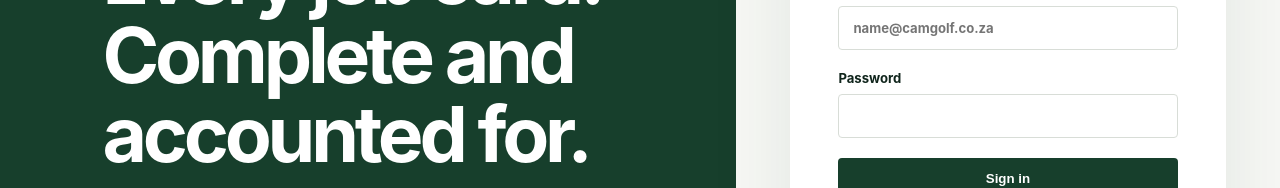
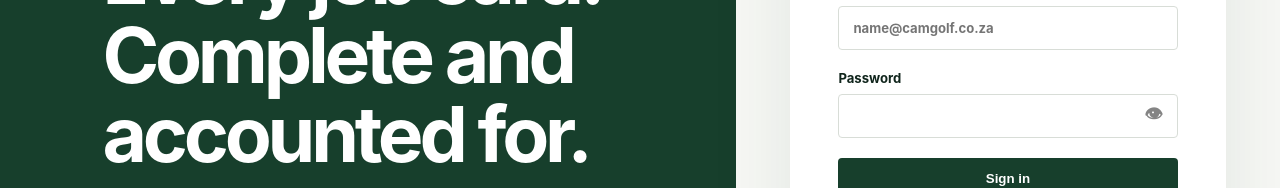
Before and after one commit to dmountfort/camgolf-jobtracker, a Next.js app: page / in a window 1280 px wide. Shown: the part 347-535 px from the top of the page. Built offline with nearby package versions, Linux system fonts and the light colour scheme; no server answers.

Commit message:
Add password visibility toggle

```diff
--- a/app/extras.css
+++ b/app/extras.css
@@ -1 +1,2 @@
 .nav-signout{margin-top:auto;background:transparent;border:1px solid #ffffff44;color:#d9e4dc}.notice{background:#fff;border:1px solid var(--line);padding:18px;margin:16px 0;color:var(--muted)}.notice.error{border-color:#dca8a0;color:#92392c;background:#fff8f6}.empty-table{padding:38px;text-align:center;color:var(--muted)}button:disabled{opacity:.45;cursor:not-allowed}
+.password-field{position:relative;display:block}.password-field input{width:100%;padding-right:48px}.password-toggle{position:absolute;right:5px;top:50%;transform:translateY(-50%);width:38px;height:38px;padding:0;border:0;background:transparent;color:var(--ink);font-size:18px;filter:grayscale(1);opacity:.55}.password-toggle:hover,.password-toggle:focus-visible,.password-toggle.visible{opacity:1;background:#edf1ed;outline:0}.password-toggle:focus-visible{box-shadow:0 0 0 2px var(--lime)}
--- a/app/page.tsx
+++ b/app/page.tsx
@@ -7,6 +7,7 @@ export default function SignIn() {
   const [password, setPassword] = useState("");
   const [message, setMessage] = useState("");
   const [settingPassword,setSettingPassword]=useState(false);
+  const [showPassword,setShowPassword]=useState(false);
   useEffect(()=>{const supabase=createClient();const check=async()=>{const {data:{session}}=await supabase.auth.getSession();if(session&&(/type=(invite|recovery)/.test(window.location.hash)||window.location.search.includes("code=")))setSettingPassword(true)};check();const {data}=supabase.auth.onAuthStateChange((event)=>{if(event==="PASSWORD_RECOVERY"||event==="SIGNED_IN"&&/type=invite/.test(window.location.hash))setSettingPassword(true)});return()=>data.subscription.unsubscribe()},[]);
   async function submit(e: FormEvent) {
     e.preventDefault(); setMessage("Signing in…");
@@ -17,7 +18,7 @@ export default function SignIn() {
   return <main className="login-shell">
     <section className="brand-panel"><div className="brand-mark">CG</div><p>CAM GOLF</p><h1>Every job card.<br/>Complete and accounted for.</h1><p className="muted">Offline field capture, admin review and client-ready EZGO reports.</p></section>
     <section className="login-card"><p className="eyebrow">STAFF ACCESS</p><h2>{settingPassword?"Create your password":"Welcome back"}</h2><p className="muted">{settingPassword?"Choose a secure password for your CAM Golf account.":"Sign in with your CAM Golf account."}</p>
-      {settingPassword?<form onSubmit={setNewPassword}><label>New password<input type="password" required minLength={8} value={password} onChange={e=>setPassword(e.target.value)}/></label><button>Save password</button><p className="form-message">{message}</p></form>:<form onSubmit={submit}><label>Email<input type="email" required value={email} onChange={e=>setEmail(e.target.value)} placeholder="name@camgolf.co.za"/></label><label>Password<input type="password" required value={password} onChange={e=>setPassword(e.target.value)}/></label><button>Sign in</button><p className="form-message">{message}</p></form>}
+      {settingPassword?<form onSubmit={setNewPassword}><label>New password<span className="password-field"><input type={showPassword?"text":"password"} required minLength={8} value={password} onChange={e=>setPassword(e.target.value)}/><button type="button" className={`password-toggle ${showPassword?"visible":""}`} onClick={()=>setShowPassword(value=>!value)} aria-label={showPassword?"Hide password":"Show password"} title={showPassword?"Hide password":"Show password"}>👁</button></span></label><button>Save password</button><p className="form-message">{message}</p></form>:<form onSubmit={submit}><label>Email<input type="email" required value={email} onChange={e=>setEmail(e.target.value)} placeholder="name@camgolf.co.za"/></label><label>Password<span className="password-field"><input type={showPassword?"text":"password"} required value={password} onChange={e=>setPassword(e.target.value)}/><button type="button" className={`password-toggle ${showPassword?"visible":""}`} onClick={()=>setShowPassword(value=>!value)} aria-label={showPassword?"Hide password":"Show password"} title={showPassword?"Hide password":"Show password"}>👁</button></span></label><button>Sign in</button><p className="form-message">{message}</p></form>}
     </section>
   </main>;
 }
```
